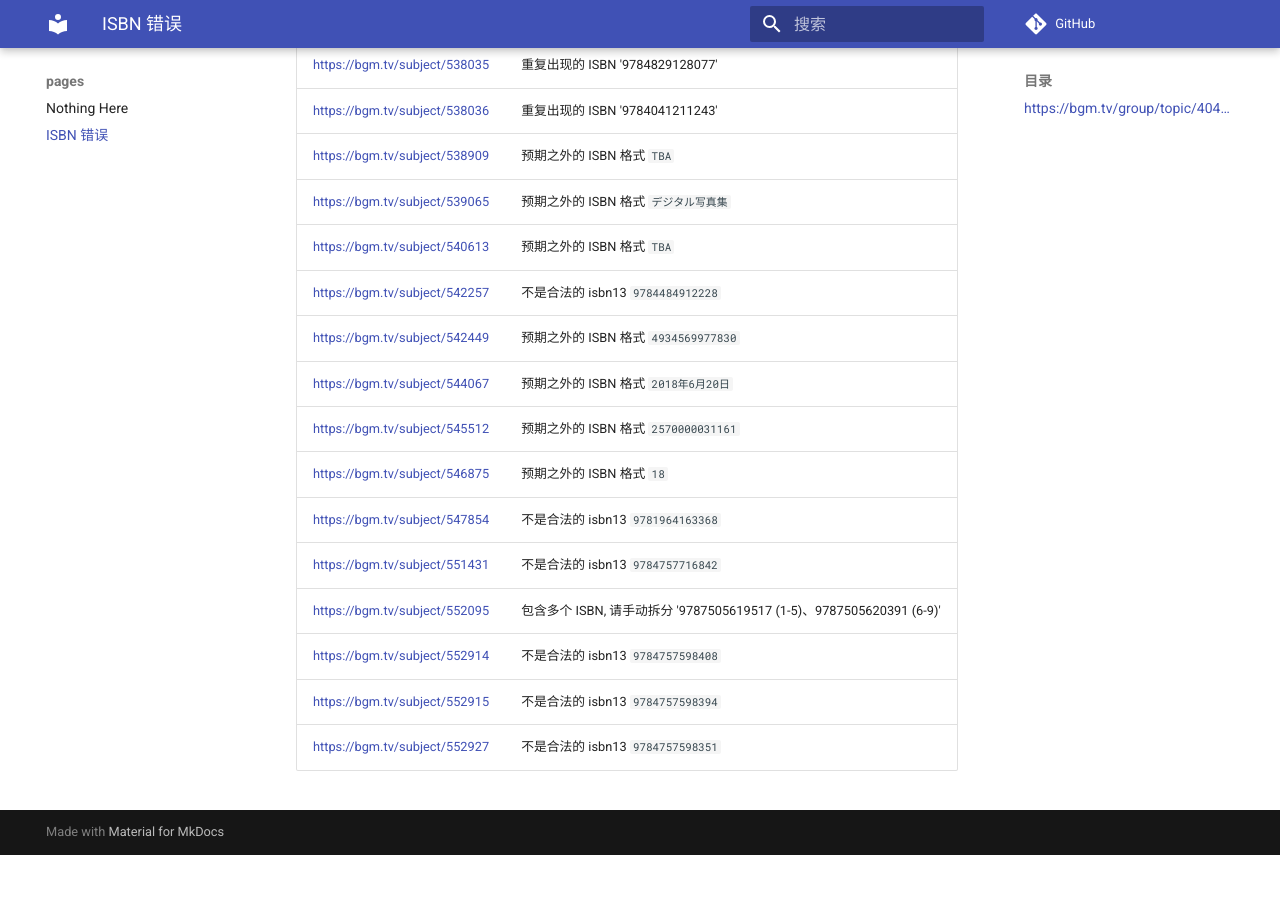
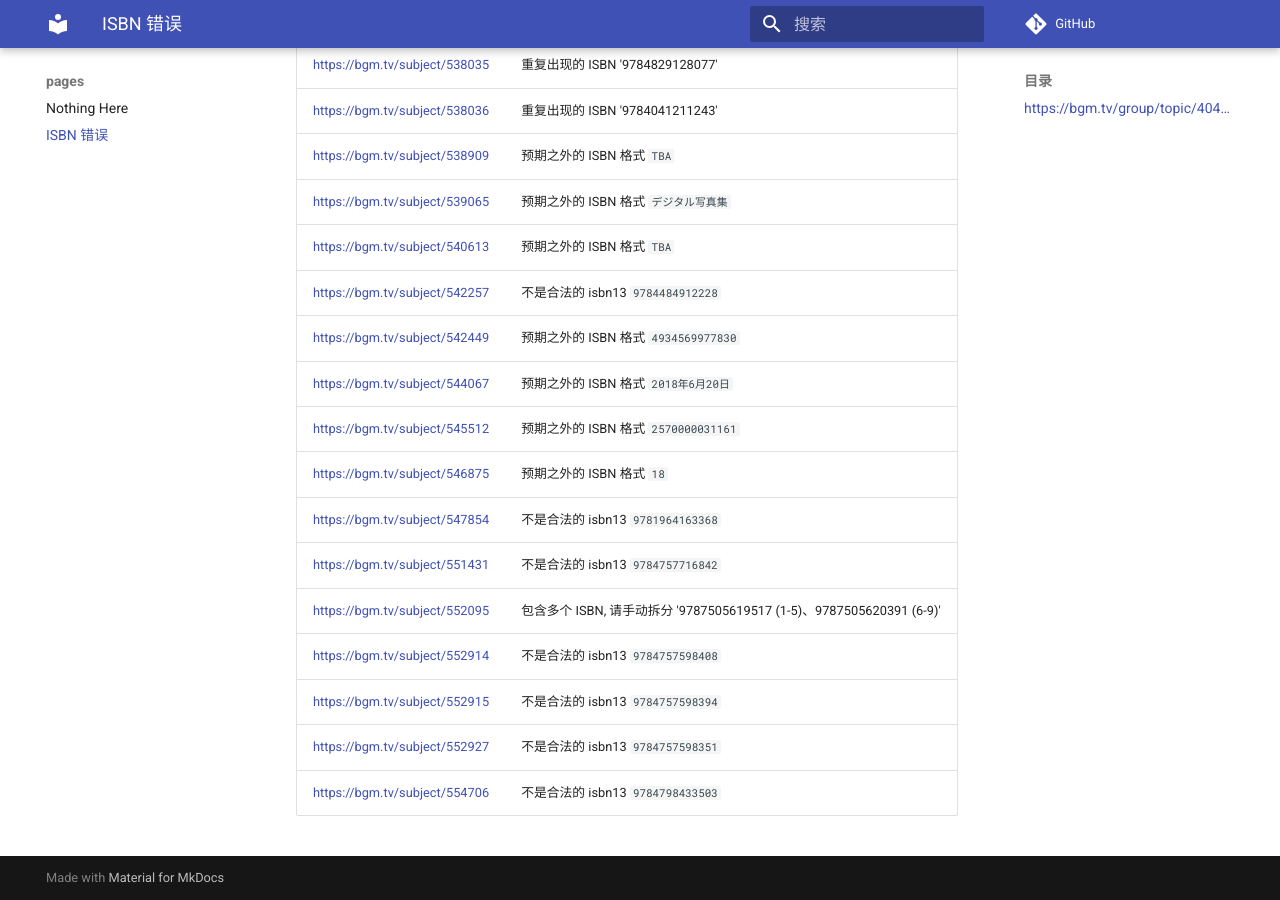
Before and after one commit to trim21/bangumi-pages, an MkDocs documentation site: the page built from docs/isbn.md, in a window 1280 px wide and 900 px high, scrolled down 6732 px. Built offline with MkDocs 1.6.1 and Material for MkDocs 9.7.7, drawn with Linux system fonts in a browser that asks for light colours; comment, search, counter and statistics services are not loaded; before the commit the page ends 7587 px from its top, so only the background shows below that; part of the change alters nothing that is shown.

Commit message:
update isbn.md

```diff
--- a/docs/isbn.md
+++ b/docs/isbn.md
@@ -1,7 +1,7 @@
 # ISBN 错误
 ## <https://bgm.tv/group/topic/404801>
 
-total 158
+total 159
 
 | url | error |
 | --- |  ---  |
@@ -163,3 +163,4 @@ total 158
 | <https://bgm.tv/subject/552914> | 不是合法的 isbn13 <code>9784757598408</code> |
 | <https://bgm.tv/subject/552915> | 不是合法的 isbn13 <code>9784757598394</code> |
 | <https://bgm.tv/subject/552927> | 不是合法的 isbn13 <code>9784757598351</code> |
+| <https://bgm.tv/subject/554706> | 不是合法的 isbn13 <code>9784798433503</code> |
```
